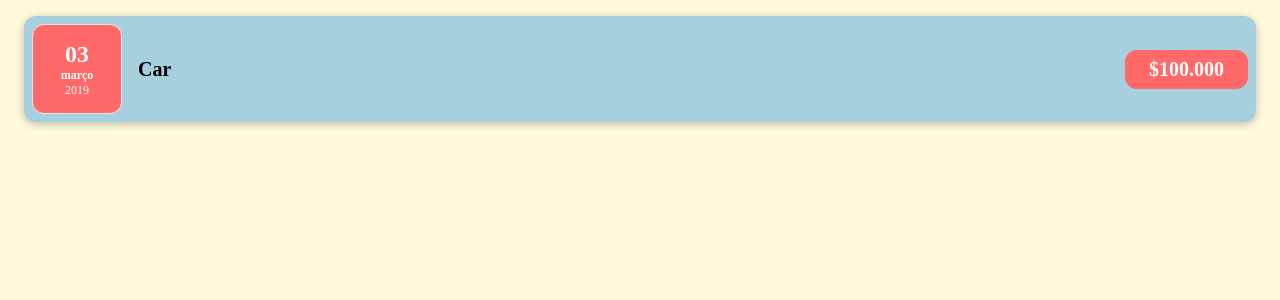
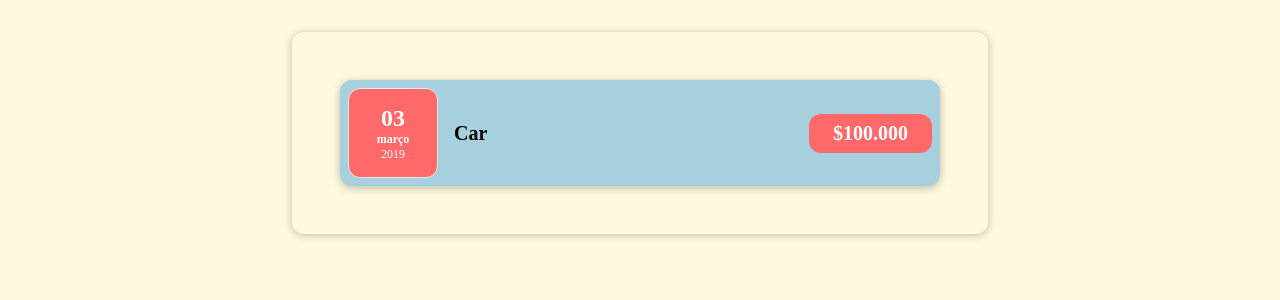
Before and after one commit to BaldezPatrick/expense-control-app, a React (Create React App) app: page / in a window 1280 px wide. Shown: the top 300 px of the page. Built offline with nearby package versions, Linux system fonts and the light colour scheme.

Commit message:
Add new style.

```diff
--- a/src/App.jsx
+++ b/src/App.jsx
@@ -3,7 +3,7 @@ import CostElement from "./components/CostElement";
 function App() {
   const date = new Date(2019, 2, 3);
   return (
-    <div>
+    <div className="costs">
       <CostElement date={date} />
     </div>
   );
--- a/src/index.css
+++ b/src/index.css
@@ -1,3 +1,12 @@
 body {
   background-color: #FFF9DE;
 }
+
+.costs {
+  border-radius: 12px;
+  box-shadow: 0 1px 8px rgba(0, 0, 0, .25);
+  margin: 2rem auto;
+  max-width: 90%;
+  padding: 2rem;
+  width: 50%;
+}
```
